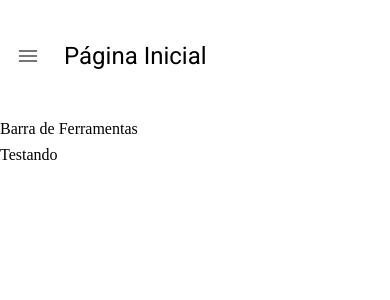
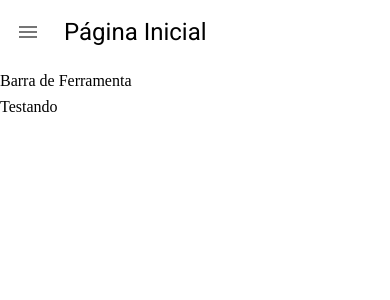
Before and after one commit to Drlazinho/crud-city, a React (Vite) app: page /home in a window 390 px wide. Shown: the top 300 px of the page. Built offline with nearby package versions, Linux system fonts and the light colour scheme.

Commit message:
feat: Layout Base Responsivo

```diff
--- a/src/pages/dashboard/Dashboard.tsx
+++ b/src/pages/dashboard/Dashboard.tsx
@@ -2,7 +2,7 @@ import { LayoutBaseDePagina } from "../../shared/layouts";
 
 export const Dashboard = () => {
   return (
-    <LayoutBaseDePagina titulo="Página Inicial">
+    <LayoutBaseDePagina titulo="Página Inicial" barraDeFerramentas={<>Barra de Ferramenta</>}>
        Testando
     </LayoutBaseDePagina>
   );
--- a/src/shared/layouts/LayoutBaseDePagina.tsx
+++ b/src/shared/layouts/LayoutBaseDePagina.tsx
@@ -1,39 +1,45 @@
 import { Icon, IconButton, Typography, useMediaQuery, useTheme } from "@mui/material";
 import { Box } from "@mui/system"
+import { ReactNode } from "react";
 import { useDrawerContext } from "../context";
 
 interface ILayoutBaseDePaginaProps {
   titulo: string;
+  barraDeFerramentas?: ReactNode;
   children: React.ReactNode;
 }
 
 
-export const LayoutBaseDePagina: React.FC <ILayoutBaseDePaginaProps>= ({children, titulo}) => {
+export const LayoutBaseDePagina: React.FC <ILayoutBaseDePaginaProps>= ({children, titulo, barraDeFerramentas}) => {
   const theme = useTheme()
   const smDown = useMediaQuery(theme.breakpoints.down('sm'))
+  const mdDown = useMediaQuery(theme.breakpoints.down('md'))
 
   const {toggleDrawerOpen} = useDrawerContext();
 
   return (
     <Box height="100%" display="flex" flexDirection="column" gap={1}>
-      <Box display="flex" alignItems="center" padding={1} height={theme.spacing(12)} gap={2}>
+      <Box display="flex" alignItems="center" padding={1}  gap={2} height={theme.spacing(smDown ? 6 : mdDown ? 8 : 12)}>
         {smDown && (
         <IconButton onClick={toggleDrawerOpen}>
           <Icon>menu</Icon>
         </IconButton>
-
         )}
 
-        <Typography variant="h5">
+        <Typography variant={smDown ? "h5" : mdDown ? "h4" : "h3"} whiteSpace="nowrap" overflow="hidden" textOverflow="ellipses">
           {titulo}
         </Typography>
       </Box>
 
-      <Box>
-          Barra de Ferramentas
-      </Box>
+      {
+        barraDeFerramentas &&(
+          <Box>
+          {barraDeFerramentas}
+          </Box>
+        )
+      }
 
-      <Box>
+      <Box flex={1} overflow="auto">
         {children}
       </Box>
     </Box>
```
